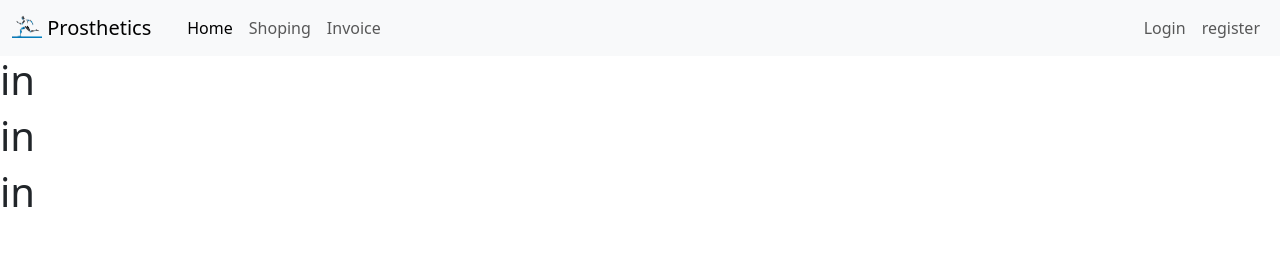
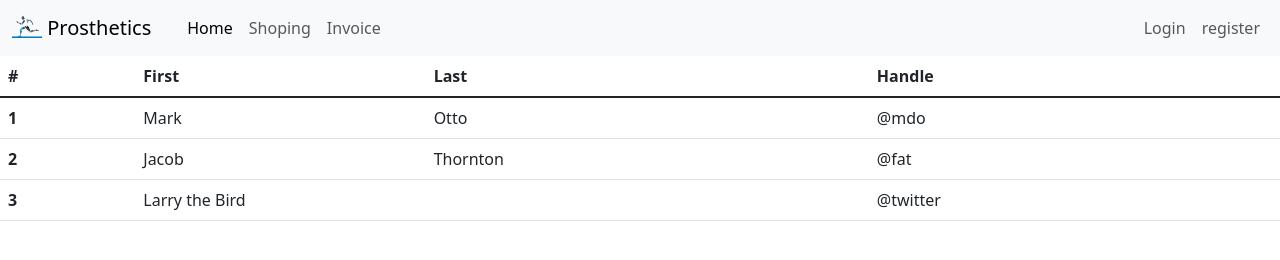
Before and after one commit to mahmoud11mg/prosthetics, a plain HTML site: page invoice.html in a window 1280 px wide. Drawn offline with Linux system fonts and the light colour scheme.

Commit message:
add ti and add ta

```diff
--- a/invoice.html
+++ b/invoice.html
@@ -7,7 +7,7 @@
 <link rel="apple-touch-icon" type="image/png" href="src/img/arti.png">
 <!--End Icon logo-->
 <meta name="viewport" content="width=device-width, initial-scale=1">
-<title>Prosthetics</title>
+<title>invoice</title>
 <link rel="stylesheet" href="src/css/bootstrap.min.css">
 <link rel="stylesheet" href="src/css/style.css">
 
@@ -60,15 +60,48 @@
           </div>
         </nav>
         <!-- end nav -->
-<h1>in</h1>
-<h1>in</h1>
-<h1>in</h1>
 
-       <!--  -->
+       <!-- header -->
+       <header>
+
+       </header>
+       <!-- end header invoice-->
+
+       <!-- body invoice-->
+       <table class="table">
+        <thead>
+          <tr>
+            <th scope="col">#</th>
+            <th scope="col">First</th>
+            <th scope="col">Last</th>
+            <th scope="col">Handle</th>
+          </tr>
+        </thead>
+        <tbody class="table-group-divider">
+          <tr>
+            <th scope="row">1</th>
+            <td>Mark</td>
+            <td>Otto</td>
+            <td>@mdo</td>
+          </tr>
+          <tr>
+            <th scope="row">2</th>
+            <td>Jacob</td>
+            <td>Thornton</td>
+            <td>@fat</td>
+          </tr>
+          <tr>
+            <th scope="row">3</th>
+            <td colspan="2">Larry the Bird</td>
+            <td>@twitter</td>
+          </tr>
+        </tbody>
+      </table>
        <!-- end -->
-       <!--  -->
-       <!-- end -->
-       <!--  -->
+       <!-- footer invoice-->
+       <footer>
+
+       </footer>
        <!-- end -->
        <!--  -->
        <!-- end -->
```
